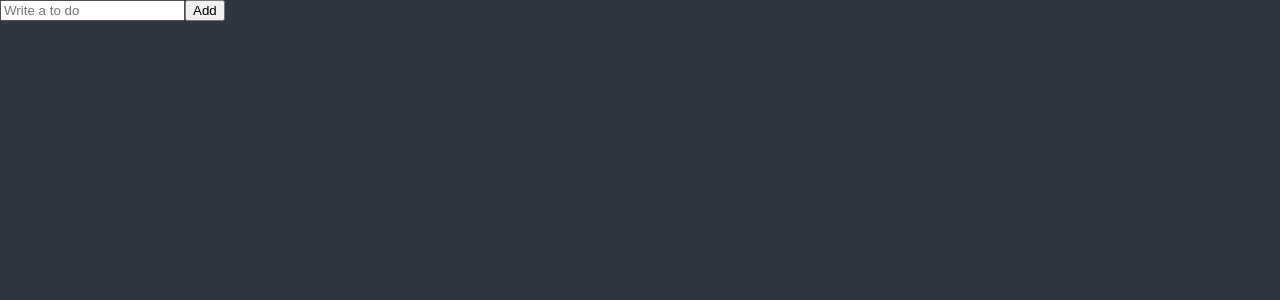
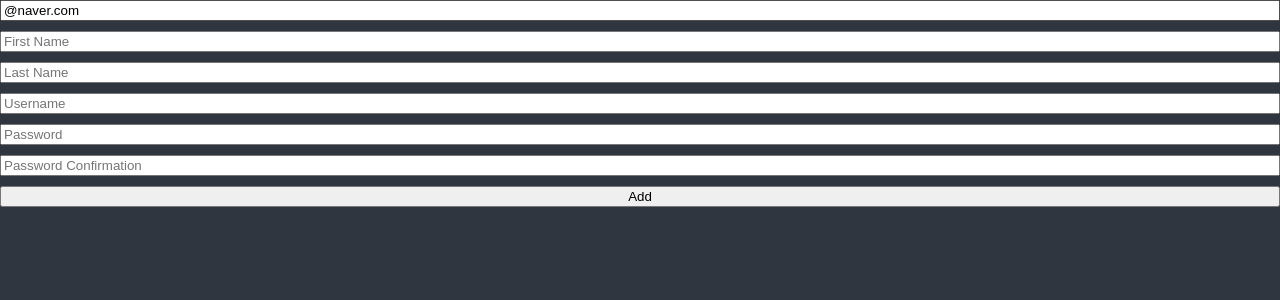
Before and after one commit to dayyypa/master-class, a React (Create React App) app: page / in a window 1280 px wide. Shown: the top 300 px of the page. Built offline with nearby package versions, Linux system fonts and the light colour scheme.

Commit message:
useForm 연습

```diff
--- a/package.json
+++ b/package.json
@@ -13,6 +13,7 @@
 		"react-apexcharts": "^1.6.0",
 		"react-dom": "^18.3.1",
 		"react-helmet": "^6.1.0",
+		"react-hook-form": "^7.53.2",
 		"react-query": "^3.39.3",
 		"react-router-dom": "^5.3.4",
 		"react-scripts": "5.0.1",
--- a/src/ToDoList.tsx
+++ b/src/ToDoList.tsx
@@ -1,23 +1,98 @@
 import { useState } from 'react';
+import { useForm } from 'react-hook-form';
+import styled from 'styled-components';
+
+// function ToDoList() {
+// 	const [toDo, setToDo] = useState('');
+// 	const [toDoError, setToDoError] = useState('');
+// 	const onChange = (event: React.FormEvent<HTMLInputElement>) => {
+// 		const {
+// 			currentTarget: { value }
+// 		} = event;
+// 		setToDo(value);
+// 	};
+
+// 	const onSubmit = (event: React.FormEvent<HTMLFormElement>) => {
+// 		event.preventDefault();
+// 		if (toDo.length < 10) {
+// 			setToDoError('To do should be longer');
+// 		}
+// 		console.log('submit');
+// 	};
+
+// 	return (
+// 		<div>
+// 			<form onSubmit={onSubmit}>
+// 				<input value={toDo} onChange={onChange} placeholder="Write a to do" />
+// 				<button>Add</button>
+// 				{toDoError !== '' ? toDoError : null}
+// 			</form>
+// 		</div>
+// 	);
+// }
+const ErrorMessage = styled.span`
+	color: red;
+`;
+
+interface IForm {
+	Email: string;
+	FirstName: string;
+	LastName: string;
+	Username: string;
+	Password: string;
+	Password1: string;
+}
 
 function ToDoList() {
-	const [toDo, setToDo] = useState('');
-	const onChange = (event: React.FormEvent<HTMLInputElement>) => {
-		const {
-			currentTarget: { value }
-		} = event;
-		setToDo(value);
+	const {
+		register,
+		watch,
+		handleSubmit,
+		formState: { errors }
+	} = useForm<IForm>({
+		defaultValues: {
+			Email: '@naver.com'
+		}
+	});
+	const onValid = (data: any) => {
+		console.log(data);
 	};
-
-	const onSubmit = (event: React.FormEvent<HTMLFormElement>) => {
-		event.preventDefault();
-		console.log(toDo);
-	};
-
 	return (
 		<div>
-			<form onSubmit={onSubmit}>
-				<input value={toDo} onChange={onChange} placeholder="Write a to do" />
+			<form style={{ display: 'flex', flexDirection: 'column', gap: 5 }} onSubmit={handleSubmit(onValid)}>
+				<input
+					{...register('Email', {
+						required: '이메일은 필수값 입니다.',
+						pattern: {
+							value: /^[A-Za-z0-9._%+-]+@naver.com$/,
+							message: '네이버 메일인지 확인하여 주세요.'
+						}
+					})}
+					placeholder="Email"
+				/>
+				<ErrorMessage>{errors?.Email?.message}</ErrorMessage>
+				<input {...register('FirstName', { required: '필수값 입니다.' })} placeholder="First Name" />
+				<ErrorMessage>{errors?.FirstName?.message}</ErrorMessage>
+				<input {...register('LastName', { required: '필수값 입니다.' })} placeholder="Last Name" />
+				<ErrorMessage>{errors?.LastName?.message}</ErrorMessage>
+				<input
+					{...register('Username', { required: '필수값 입니다.', minLength: 10 })}
+					placeholder="Username"
+				/>
+				<ErrorMessage>{errors?.Username?.message}</ErrorMessage>
+				<input {...register('Password', { required: '필수값 입니다.', minLength: 5 })} placeholder="Password" />
+				<ErrorMessage>{errors?.Password?.message}</ErrorMessage>
+				<input
+					{...register('Password1', {
+						required: '비밀번호 재확인을 입력해 주세요.',
+						minLength: {
+							value: 5,
+							message: '비밀번호 길이가 짧습니다'
+						}
+					})}
+					placeholder="Password Confirmation"
+				/>
+				<ErrorMessage>{errors?.Password1?.message}</ErrorMessage>
 				<button>Add</button>
 			</form>
 		</div>
```
Also changed, not shown: 1 other file (tests, documents, lock files or other folders).
